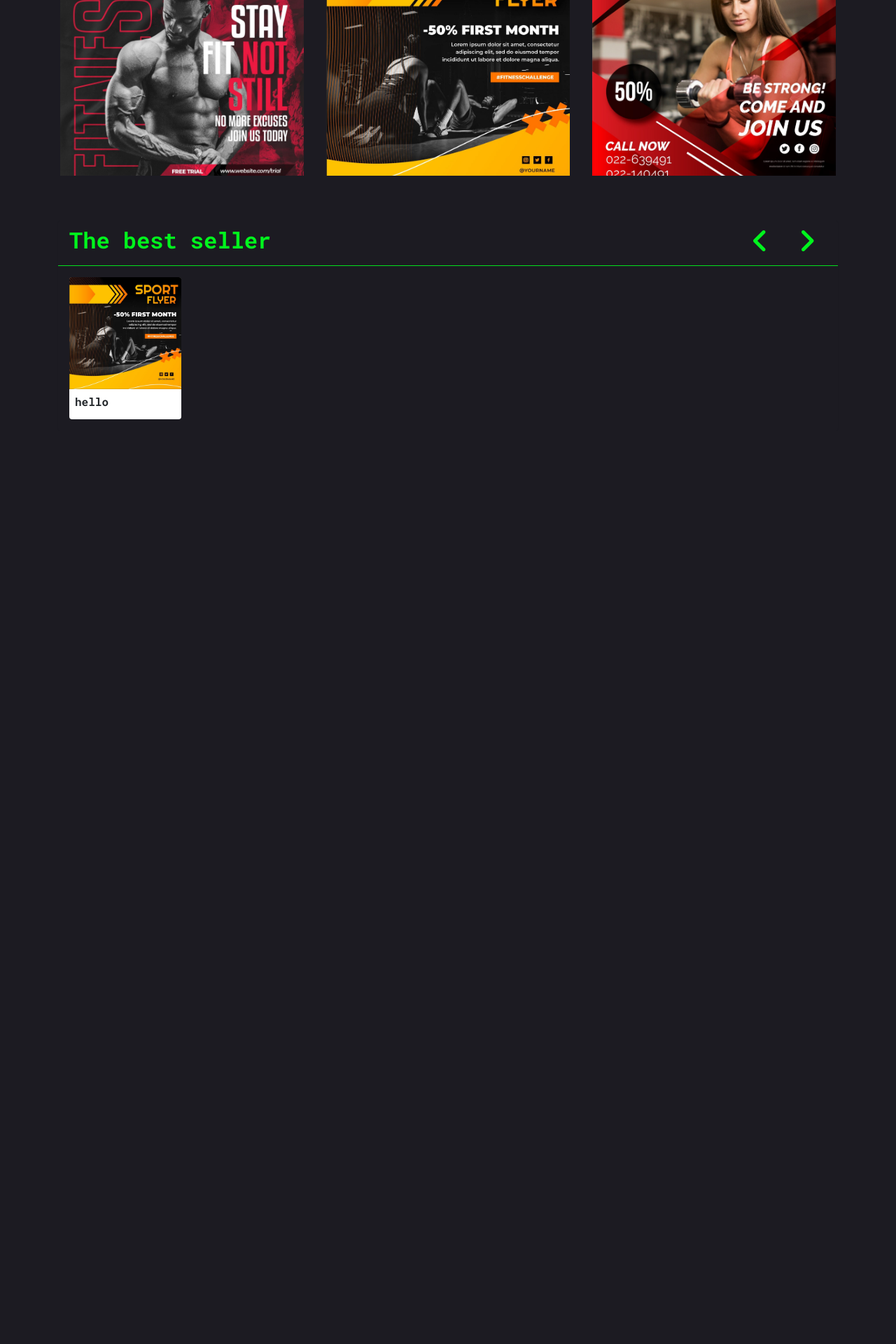
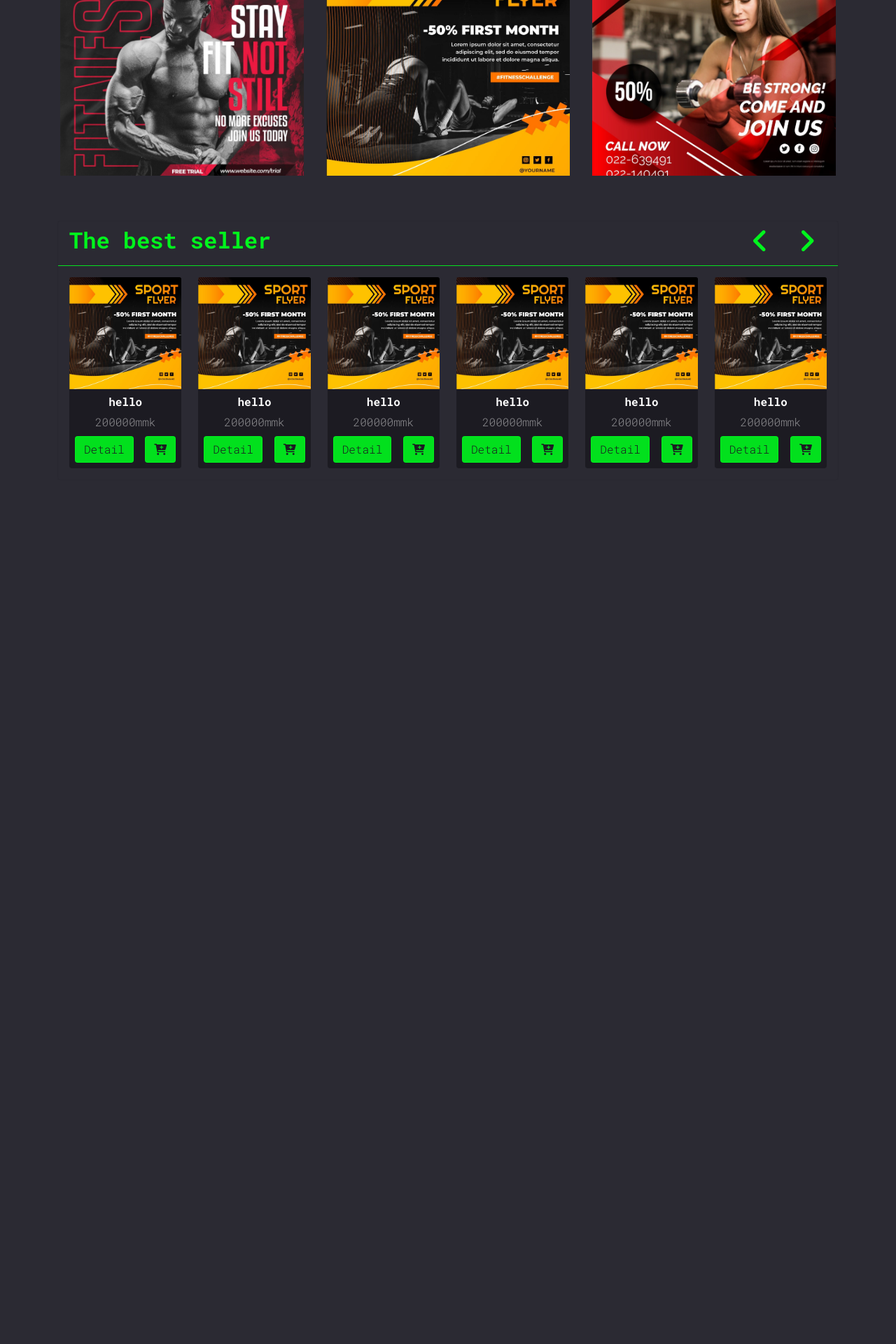
Before and after one commit to HtooKhant-vexix/Gym-web, a PHP site: page /home.php in a window 1280 px wide. Shown: the part 588-2508 px from the top of the page at 70% size. Run offline with PHP 8.4, Linux system fonts and the light colour scheme; some libraries are stand-ins or nearby versions.

Commit message:
fiinsh best seller

```diff
--- a/home.php
+++ b/home.php
@@ -49,7 +49,7 @@
     }
     ?>
 
-<body class="bg-black" style="height: 3000px;">
+<body class="bg-dark" style="height: 3000px;">
     <div class="container-fluid bg-black  position-sticky top-0 index">
         <div class="container">
             <div class="row">
@@ -76,7 +76,7 @@
                                 </li>
                             </ul>
                             <div class="d-flex" role="search">
-                                <a href="#" class="btn"><i class="fa fa-solid fa-cart-shopping text-primary fs-4 "></i></a>
+                                <button class="btn btn-primary"><i class="fa fa-solid fa-cart-shopping"></i></button>
                                 <!-- logout -->
                                 <?php if($_SESSION['role']=="user" or $_SESSION['role']=="admin"): ?>
                                     <a href="logout.php" class="btn btn-outline-primary">Log out</a>
@@ -217,6 +217,7 @@
         </div>
     </div>
 </div>
+<!-- best seller  -->
 <div class="container-fluid mt-5">
     <div class="container">
         <div class="row">
@@ -232,13 +233,81 @@
                     <div class="card-body">
                         <div class="row">
                             <div class="col-6 col-md-3 col-lg-2">
-                                <div class="card border-0 a0tgu">
+                                <div class="card border-0 bg-black">
                                     <img src="./image/g2.jpg" height="" class=" card-img-top" alt="">
                                     <div class="p-2">
-                                        <h6 class="fw-bold">hello</h6>
-
+                                        <h6 class="fw-bold text-white text-center">hello</h6>
+                                        <p class="text-center text-white-50 mb-0">200000mmk</p>
                                     </div>
-
+                                    <div class=" justify-content-between d-flex mb-2 px-2">
+                                        <button class="btn btn-primary">Detail</button>
+                                        <button class="btn btn-primary"><i class="fa-solid fa-cart-plus"></i></button>
+                                    </div>
+                                </div>
+                            </div>
+                            <div class="col-6 col-md-3 col-lg-2">
+                                <div class="card border-0 bg-black">
+                                    <img src="./image/g2.jpg" height="" class=" card-img-top" alt="">
+                                    <div class="p-2">
+                                        <h6 class="fw-bold text-white text-center">hello</h6>
+                                        <p class="text-center text-white-50 mb-0">200000mmk</p>
+                                    </div>
+                                    <div class=" justify-content-between d-flex mb-2 px-2">
+                                        <button class="btn btn-primary">Detail</button>
+                                        <button class="btn btn-primary"><i class="fa-solid fa-cart-plus"></i></button>
+                                    </div>
+                                </div>
+                            </div>
+                            <div class="col-6 col-md-3 col-lg-2">
+                                <div class="card border-0 bg-black">
+                                    <img src="./image/g2.jpg" height="" class=" card-img-top" alt="">
+                                    <div class="p-2">
+                                        <h6 class="fw-bold text-white text-center">hello</h6>
+                                        <p class="text-center text-white-50 mb-0">200000mmk</p>
+                                    </div>
+                                    <div class=" justify-content-between d-flex mb-2 px-2">
+                                        <button class="btn btn-primary">Detail</button>
+                                        <button class="btn btn-primary"><i class="fa-solid fa-cart-plus"></i></button>
+                                    </div>
+                                </div>
+                            </div>
+                            <div class="col-6 col-md-3 col-lg-2">
+                                <div class="card border-0 bg-black">
+                                    <img src="./image/g2.jpg" height="" class=" card-img-top" alt="">
+                                    <div class="p-2">
+                                        <h6 class="fw-bold text-white text-center">hello</h6>
+                                        <p class="text-center text-white-50 mb-0">200000mmk</p>
+                                    </div>
+                                    <div class=" justify-content-between d-flex mb-2 px-2">
+                                        <button class="btn btn-primary">Detail</button>
+                                        <button class="btn btn-primary"><i class="fa-solid fa-cart-plus"></i></button>
+                                    </div>
+                                </div>
+                            </div>
+                            <div class="col-6 col-md-3 col-lg-2">
+                                <div class="card border-0 bg-black">
+                                    <img src="./image/g2.jpg" height="" class=" card-img-top" alt="">
+                                    <div class="p-2">
+                                        <h6 class="fw-bold text-white text-center">hello</h6>
+                                        <p class="text-center text-white-50 mb-0">200000mmk</p>
+                                    </div>
+                                    <div class=" justify-content-between d-flex mb-2 px-2">
+                                        <button class="btn btn-primary">Detail</button>
+                                        <button class="btn btn-primary"><i class="fa-solid fa-cart-plus"></i></button>
+                                    </div>
+                                </div>
+                            </div>
+                            <div class="col-6 col-md-3 col-lg-2">
+                                <div class="card border-0 bg-black">
+                                    <img src="./image/g2.jpg" height="" class=" card-img-top" alt="">
+                                    <div class="p-2">
+                                        <h6 class="fw-bold text-white text-center">hello</h6>
+                                        <p class="text-center text-white-50 mb-0">200000mmk</p>
+                                    </div>
+                                    <div class=" justify-content-between d-flex mb-2 px-2">
+                                        <button class="btn btn-primary">Detail</button>
+                                        <button class="btn btn-primary"><i class="fa-solid fa-cart-plus"></i></button>
+                                    </div>
                                 </div>
                             </div>
                         </div>
```
